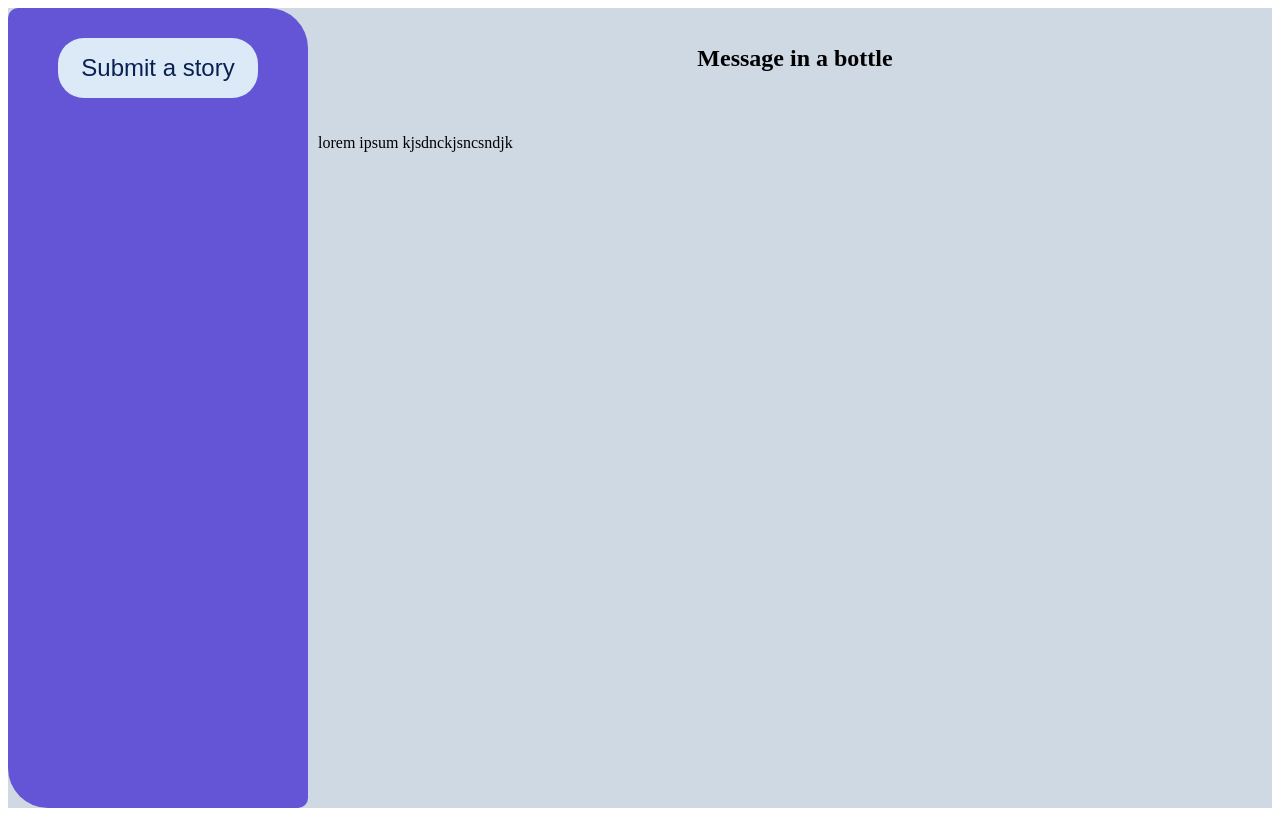
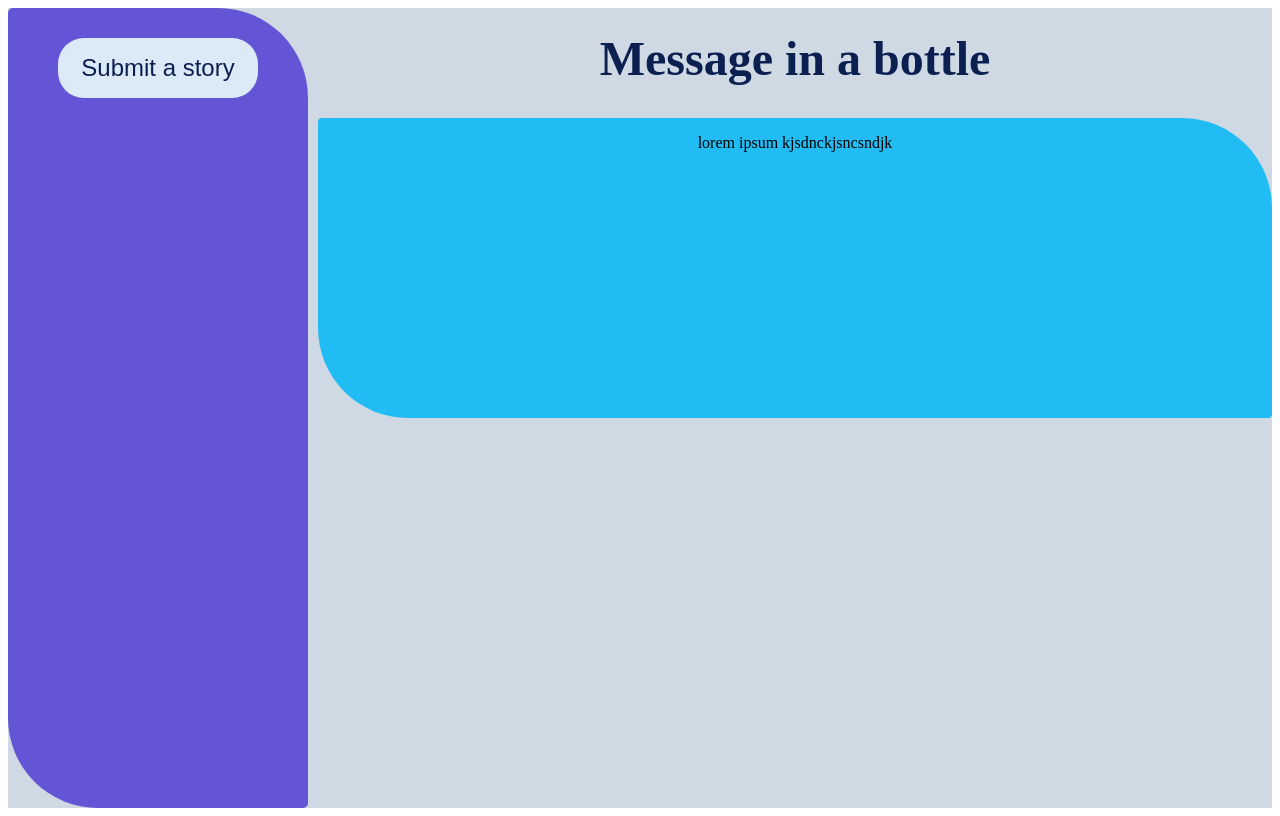
Before and after one commit to MIBFB-COLLAB/MESSAGE-IN-A-BOTTLE, a React (Create React App) app: page / in a window 1280 px wide. Built offline with nearby package versions, Linux system fonts and the light colour scheme.

Commit message:
Add styling for Instructions component

```diff
--- a/src/Components/Header/Header.css
+++ b/src/Components/Header/Header.css
@@ -6,4 +6,6 @@
     align-content: center;
     justify-content: center;
     align-items: center;
+    font-size: xx-large;
+    color: #0B1F51;
 }
--- a/src/Components/NavBar/NavBar.css
+++ b/src/Components/NavBar/NavBar.css
@@ -6,7 +6,7 @@
     display: flex;
     align-items: center;
     flex-direction: column;
-    border-radius: 10px 40px 10px;
+    border-radius: 5px 90px 5px;
 }
 
 .story-submit {
@@ -17,5 +17,5 @@
     border: transparent;
     font-size: x-large;
     background: #DCE9F7;
-    color:#092052
+    color:#0B1F51
 }
--- a/src/Components/UserInstructions/UserInstructions.css
+++ b/src/Components/UserInstructions/UserInstructions.css
@@ -1,3 +1,10 @@
 .Instructions {
-    grid-area: Instructions
+    grid-area: Instructions;
+    background: #22BCF4;
+    display: flex;
+    flex-direction: column;
+    align-content: center;
+    align-items: center;
+    border-radius: 4px 90px 4px;
+    height: 300px;
 }
```
